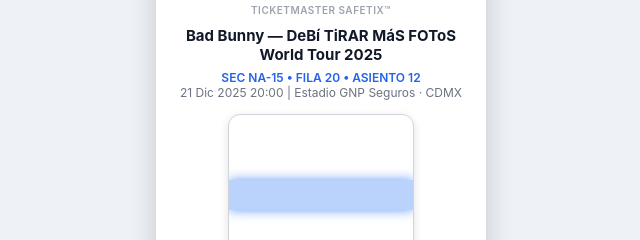
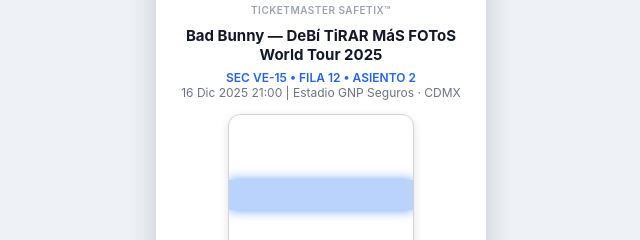
Before and after one commit to BoletosTicketmaster/Boletos1, a plain HTML site: page index.html in a window 1280 px wide. Shown: the part 164-404 px from the top of the page, 319-959 px from the left. Drawn offline with Linux system fonts and the light colour scheme; a script that the page names is missing.

Commit message:
Update index.html

```diff
--- a/index.html
+++ b/index.html
@@ -141,8 +141,8 @@
     <div class="banner" style="background-image:url('https://i.imgur.com/g2mDjyC.jpeg');"></div>
     <div class="safetix-label-top">TICKETMASTER SAFETIX™</div>
     <div class="title">Bad Bunny — DeBí TiRAR MáS FOToS World Tour 2025</div>
-    <div class="subtitle">SEC NA-15 • FILA 20 • ASIENTO 12</div>
-    <div class="event-info">21 Dic 2025 20:00 | Estadio GNP Seguros · CDMX</div>
+    <div class="subtitle">SEC VE-15 • FILA 12 • ASIENTO 2</div>
+    <div class="event-info">16 Dic 2025 21:00 | Estadio GNP Seguros · CDMX</div>
     <div class="qr-box">
         <div class="scan-bar"></div>
         <canvas id="qr"></canvas>
```
